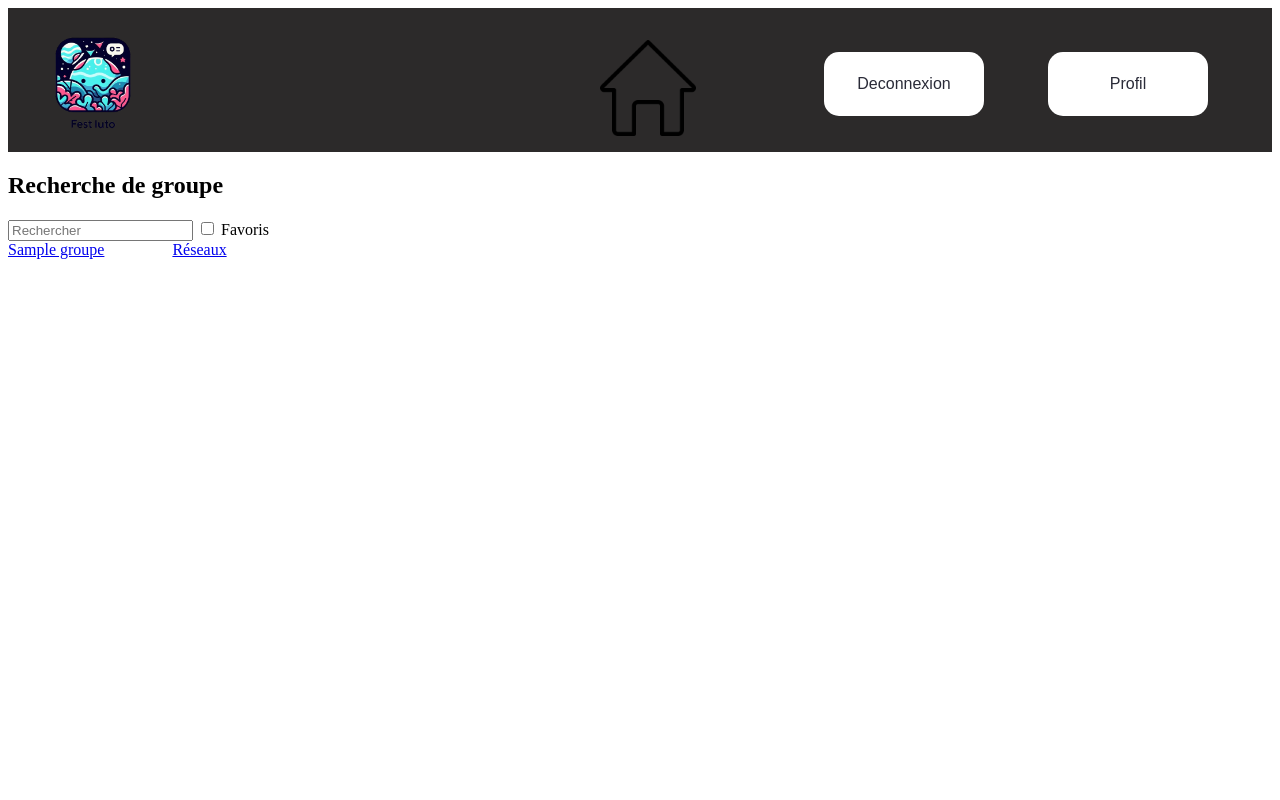
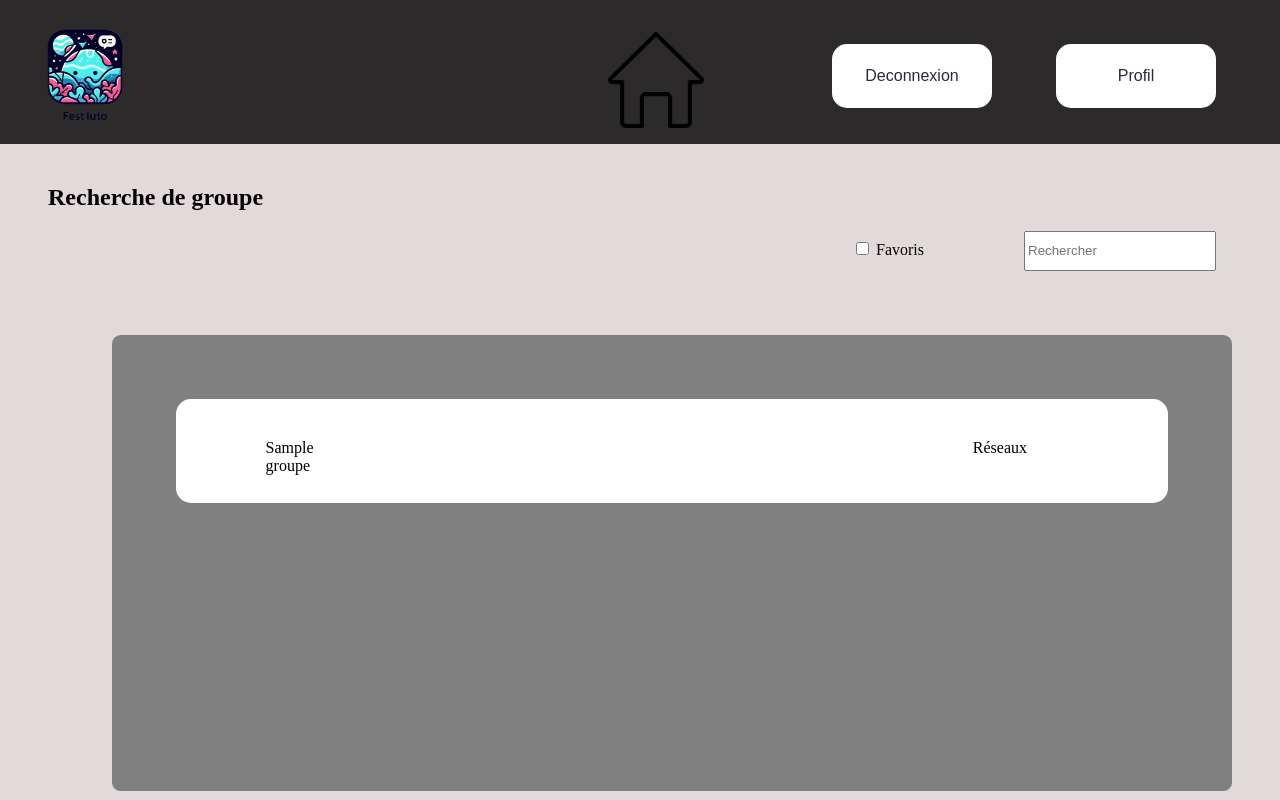
Before and after one commit to RomainMechain/SAE_BD, a Flask app: page /search_groupe in a window 1280 px wide. Run offline with Flask 3, Linux system fonts and the light colour scheme; a user stored in the database is signed in; tables that the repository leaves empty hold one stand-in row (values such as "Sample post").

Commit message:
feature: avancement css correct ET fonctionnel

```diff
--- /dev/null
+++ b/app/static/CSS/search_groupe.css
@@ -0,0 +1,95 @@
+body{
+    margin:0;
+    background-color: rgb(226, 218, 218)
+}
+
+#search_barre{
+    width: 15vw;
+    height: 5vh;
+}
+
+
+#la_barre{
+    flex-wrap: wrap;
+    display:flex;
+    align-items: right;
+    justify-content: right;
+    margin-right: 5vw;
+}
+
+.favoris{
+    margin-right: 6rem;
+}
+
+.contenant{
+    background-color: gray;
+    height: 45vh;
+    overflow-y: scroll;
+    width: 80vw;
+    padding: 3rem;
+    margin-left: 7rem;
+    margin-right: 7rem;
+    margin-top: 4rem;
+    border-radius: 0.5375em;
+}
+
+.element_liste_groupe> div > a{
+    margin-right: 3vw;
+}
+
+.element_liste_groupe{
+    border-radius: 0.9375em;
+    background-color: white;
+    display: flex;
+    margin:1rem;
+    align-items: center;
+}
+
+.element_liste_groupe > div{
+    min-width: 80%;
+    display: flex;
+    justify-content: right;
+}
+
+.element_liste_groupe  a{
+    text-decoration: none;
+    color: black;
+    margin-left: 7vw;
+    margin-top: 5vh;
+}
+
+h1{
+    margin-top: 5vh;
+    margin-left: 3rem;
+}
+
+.button_admin{
+    margin-left: 5rem;
+}
+
+.button{
+    appearance: none;
+    background-color: #ffffff ;
+    color: #2a2b38;
+    text-align: center;
+    font-size: 2vh;
+    box-sizing: border-box;
+    border-radius: 0.9375em;
+    border: none;
+}
+
+.button:disabled {
+    pointer-events: none;
+}
+
+.button:hover {
+  color: #2a2b38;
+  background-color: #70b5c9;
+  box-shadow: rgba(0, 0, 0, 0.25) 0 8px 15px;
+  transform: translateY(-2px);
+}
+
+.button:active {
+  box-shadow: none;
+  transform: translateY(0);
+}
--- a/app/templates/search_groupe.html
+++ b/app/templates/search_groupe.html
@@ -11,31 +11,33 @@
         <main>
             <section>
                 <h1>Recherche de groupe</h1>
-                <div>
+                <div id="la_barre">
                     <form action="{{ url_for('search_groupe') }}" method="post" role="search">
+                            <input type="checkbox" id="favori" name="favori" id="checkbox">
+                            <label for="favori" class="favoris">Favoris</label>
                         <input type="search" name="search" placeholder="Rechercher" id="search_barre">
-                        <input type="checkbox" id="favori" name="favori" id="checkbox">
-                        <label for="favori">Favoris</label>
                     </form>
                 </div>
                 {% if admin %}
-                    <div>
+                    <div class="button_admin">
                         <a href="#">
-                            <button>Ajouter un groupe</button>
+                            <button class="button">Ajouter un groupe</button>
                         </a>
                         <a href="{{ url_for('add_artiste') }}">
-                            <button>Ajouter un artiste</button>
+                            <button class="button">Ajouter un artiste</button>
                         </a>
                     </div>
                 {% endif %}
-                <div>
+                <section class="contenant">
                     {% for groupe in groupes %}
-                        <div>
+                        <div class="element_liste_groupe">
                             <a href="{{url_for('groupe', id_groupe=groupe.idGroupe)}}">{{ groupe.nomGroupe}}</a>
-                            <a href="{{ groupe.lienReseauxGroupe }}">Réseaux</a>
+                            <div>
+                                <a href="{{ groupe.lienReseauxGroupe }}">Réseaux</a>
+                            </div>
                         </div>
                     {% endfor %}
-                </div>
+                </section>
             </section>
         </main>
     </body>
```
Also changed, not shown: app/static/CSS/search_event.css (+35 -0 lines), app/templates/event.html (+10 -4 lines), app/templates/search_event.html (+7 -7 lines).
